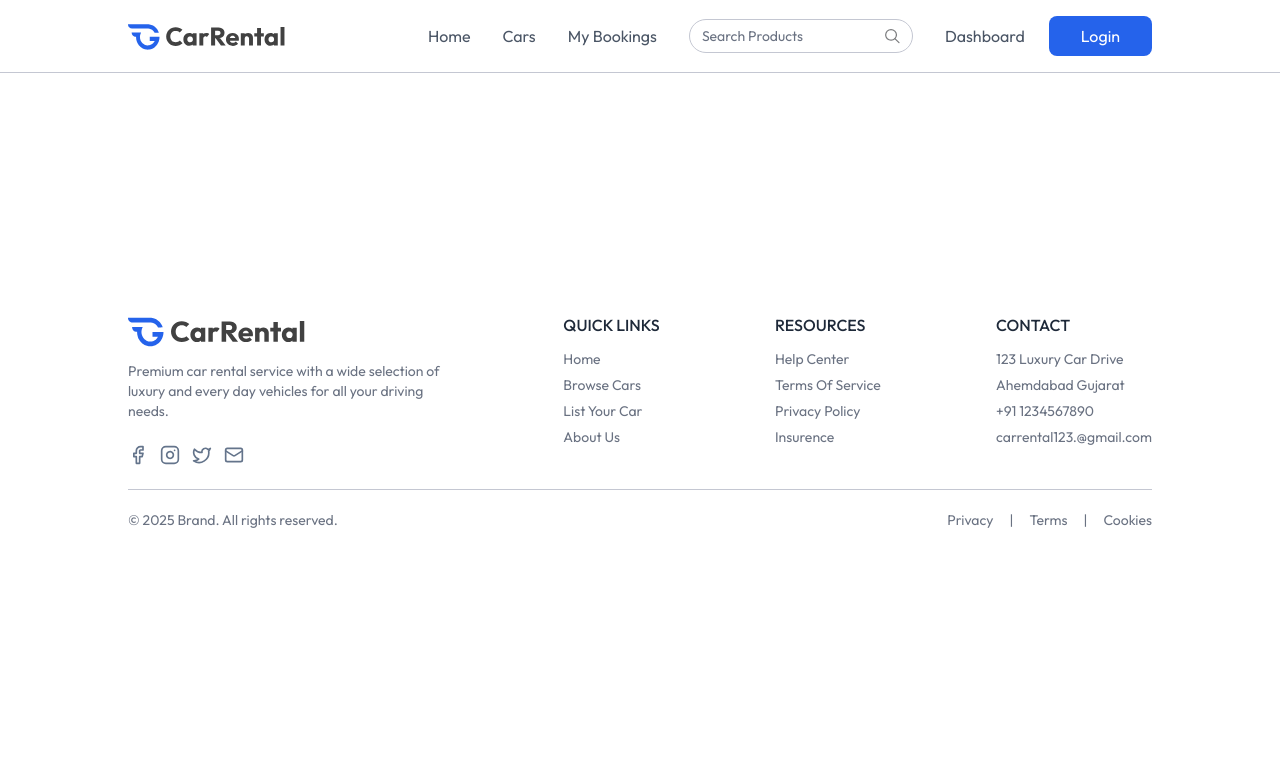
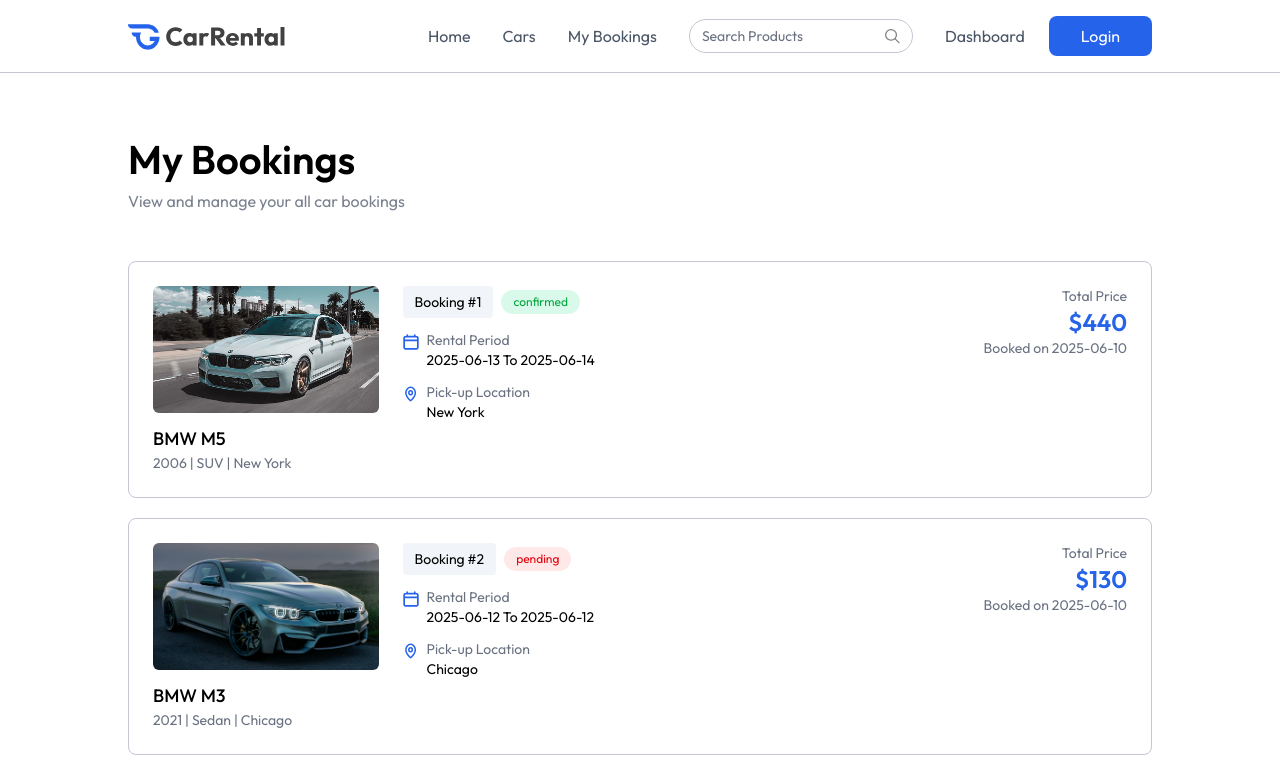
Before and after one commit to Kalpesh-Parmar-0/CarRental, a React (Vite) app in the folder client/: page /my-bookings in a window 1280 px wide. Shown: the top 773 px of the page. Built offline with nearby package versions, Linux system fonts and the light colour scheme.

Commit message:
my bookings page completed

```diff
--- a/client/src/pages/MyBookings.jsx
+++ b/client/src/pages/MyBookings.jsx
@@ -1,8 +1,72 @@
-import React from 'react'
+import React, { useEffect, useState } from 'react'
+import {assets, dummyMyBookingsData} from '../assets/assets'
+import Title from '../components/Title'
 
 const MyBookings = () => {
+
+  const [bookings, setBookings] = useState([])
+  const currency = import.meta.env.VITE_CURRENCY
+
+  const fetchMyBookings = async () => {
+    setBookings(dummyMyBookingsData)
+  }
+
+  useEffect(()=> {
+    fetchMyBookings()
+  },[])
+
   return (
-    <div>
+    <div className='px-6 md:px-16 lg:px-24 xl:px-32 2xl:px-48 mt-16 text-sm max-w-7xl'>
+      <Title title="My Bookings" subTitle="View and manage your all car bookings" align="left"/>
+
+      <div>
+        {bookings.map((bookings, index)=>(
+          <div key={bookings._id} className='grid grid-cols-1 md:grid-cols-4 gap-6 p-6 border border-borderColor rounded-lg mt-5 first:mt-12'>
+            {/* car image and info */}
+            <div className='md:col-span-1'>
+              <div className='rounded-md overflow-hidden mb-3'>
+                <img src={bookings.car.image} className='w-full h-auto aspect-video object-cover' alt="" />
+              </div>
+              <p className='text-lg font-medium mt-2'>{bookings.car.brand} {bookings.car.model}</p>
+              <p className='text-gray-500'>{bookings.car.year} | {bookings.car.category} | {bookings.car.location}</p>
+            </div>
+
+            {/* booking info */}
+            <div className='md:col-span-2'>
+              <div className='flex items-center gap-2'>
+                <p className='px-3 py-1.5 bg-light rounded'>Booking #{index+1}</p>
+                <p className={`px-3 py-1 text-xs rounded-full ${bookings.status === 'confirmed' ? 'bg-green-400/15 text-green-600' : 'bg-red-400/15 text-red-600'}`}>{bookings.status}</p>
+              </div>
+
+              <div className='flex items-start gap-2 mt-3'>
+                <img src={assets.calendar_icon_colored} className='w-4 h-4 mt-1' alt="" />
+                <div>
+                  <p className='text-gray-500'>Rental Period</p>
+                  <p>{bookings.pickupDate.split('T')[0]} To {bookings.returnDate.split('T')[0]}</p>
+                </div>
+              </div>
+
+              <div className='flex items-start gap-2 mt-3'>
+                <img src={assets.location_icon_colored} className='w-4 h-4 mt-1' alt="" />
+                <div>
+                  <p className='text-gray-500'>Pick-up Location</p>
+                  <p>{bookings.car.location}</p>
+                </div>
+              </div>
+            </div>
+
+            {/* price */}
+            <div className='md:col-span-1 flex flex-col justify-between gap-6'>
+              <div className='text-sm text-gray-500 text-right'>
+                <p>Total Price</p>
+                <h1 className='text-2xl font-semibold text-primary'>{currency}{bookings.price}</h1>
+                <p>Booked on {bookings.createdAt.split('T')[0]}</p>
+              </div>
+            </div>
+
+          </div>
+        ))}
+      </div>
 
     </div>
   )
```
